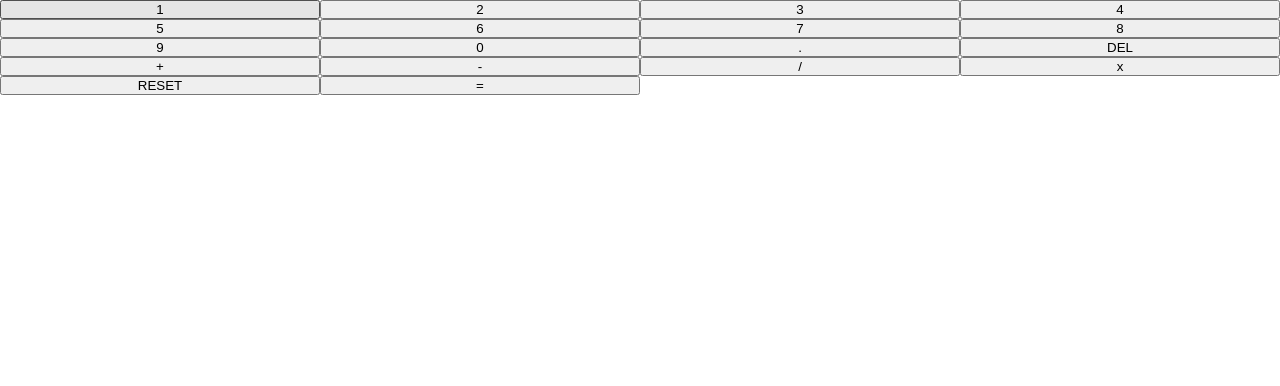
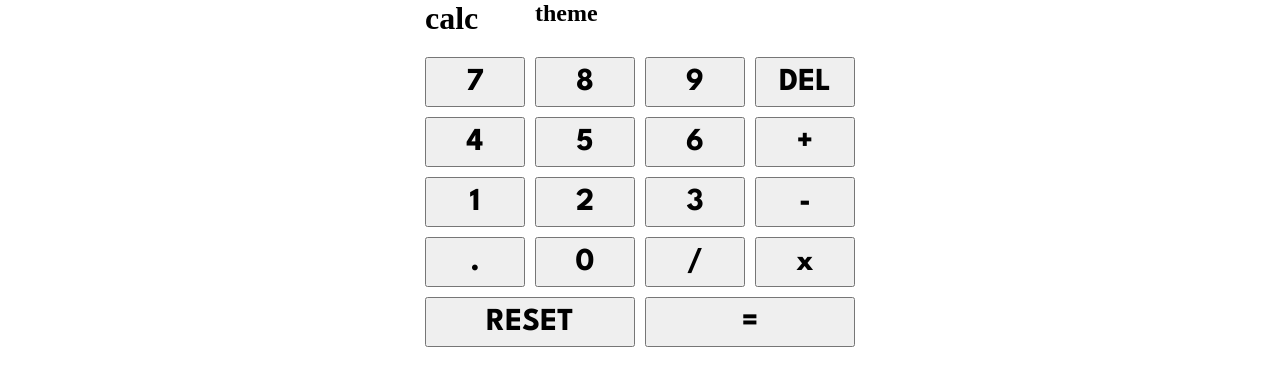
Before and after one commit to LouiseClaughton/Calculator-App, a plain HTML site: page index.html in a window 1280 px wide. Drawn offline with Linux system fonts and the light colour scheme.

Commit message:
added styling, put buttons in the right places, added basic layout

```diff
--- a/index.html
+++ b/index.html
@@ -5,7 +5,7 @@
   <meta name="viewport" content="width=device-width, initial-scale=1.0"> <!-- displays site properly based on user's device -->
   <link rel="stylesheet" href="style.css">
   <link rel="icon" type="image/png" sizes="32x32" href="./images/favicon-32x32.png">
-
+  <link href="https://fonts.googleapis.com/css2?family=League+Spartan:wght@100..900&display=swap" rel="stylesheet"><!--League Spartan Font-->
   <title>Frontend Mentor | Calculator app</title>
 
   <!-- Feel free to remove these styles or customise in your own stylesheet 👍 -->
@@ -16,24 +16,29 @@
 </head>
 <body>
   <main class="container">
-    <button>1</button>
-    <button>2</button>
-    <button>3</button>
-    <button>4</button>
-    <button>5</button>
-    <button>6</button>
-    <button>7</button>
-    <button>8</button>
-    <button>9</button>
-    <button>0</button>
-    <button>.</button>
-    <button>DEL</button>
-    <button>+</button>
-    <button>-</button>
-    <button>/</button>
-    <button>x</button>
-    <button>RESET</button>
-    <button>=</button>
+    <h1>calc</h1>
+    <h2>theme</h2>
+    <!-- <button class="theme">1</button>
+    <button class="theme">2</button>
+    <button class="theme">3</button> -->
+    <button class="one number">1</button>
+    <button class="two number">2</button>
+    <button class="three number">3</button>
+    <button class="four number">4</button>
+    <button class="five number">5</button>
+    <button class="six number">6</button>
+    <button class="seven number">7</button>
+    <button class="eight number">8</button>
+    <button class="nine number">9</button>
+    <button class="zero number">0</button>
+    <button class="dot symbol">.</button>
+    <button class="del">DEL</button>
+    <button class="plus symbol">+</button>
+    <button class="minus symbol">-</button>
+    <button class="divide symbol">/</button>
+    <button class="multiply symbol">x</button>
+    <button class="reset">RESET</button>
+    <button class="equals">=</button>
   </main>
 </body>
 </html>
--- a/style.css
+++ b/style.css
@@ -5,6 +5,134 @@
 
 .container {
     display: grid;
-    grid-template-columns: repeat(4, 1fr);
-    grid-template-rows: repeat(7, 1fr);
+    grid-template-columns: repeat(4, auto);
+    grid-template-rows: repeat(8, auto);
+    gap: 10px;
+    align-content: center;
+    justify-content: center;
 }
+
+button {
+    font-family: 'League Spartan';
+    font-size: 32px;
+    font-weight: 700;
+}
+
+/**** Numbers ****/
+.number {
+    width: 100px;
+    height: 50px;
+    align-self: center;
+    justify-self: center;
+}
+
+.zero {
+    grid-column: 2;
+    grid-row: 6;
+}
+
+.one {
+    grid-column: 1;
+    grid-row: 5;
+}
+
+.two {
+    grid-column: 2;
+    grid-row: 5;
+}
+
+.three {
+    grid-column: 3;
+    grid-row: 5;
+}
+
+.four {
+    grid-column: 1;
+    grid-row: 4;
+}
+
+.five {
+    grid-column: 2;
+    grid-row: 4;
+}
+
+.six {
+    grid-column: 3;
+    grid-row: 4;
+}
+
+.seven {
+    grid-column: 1;
+    grid-row: 3;
+}
+
+.eight {
+    grid-column: 2;
+    grid-row: 3;
+}
+
+.nine {
+    grid-column: 3;
+    grid-row: 3;
+}
+
+/**** Symbols ****/
+.symbol {
+    width: 100px;
+    height: 50px;
+    align-self: center;
+    justify-self: center;
+}
+
+.plus {
+    grid-column: 4;
+    grid-row: 4;
+}
+
+.minus {
+    grid-column: 4;
+    grid-row: 5;
+}
+
+.multiply {
+    grid-column: 4;
+    grid-row: 6;
+}
+
+.divide {
+    grid-column: 3;
+    grid-row: 6;
+}
+
+.dot {
+    grid-column: 1;
+    grid-row: 6;
+}
+
+.equals {
+    grid-column: 3 / 5;
+    grid-row: 7;
+    height: 50px;
+    width: 210px; /* Double the width of number button, accounting for 10px gap */
+    align-self: center;
+    justify-self: center;
+}
+
+/**** Text ****/
+.del {
+    grid-column: 4;
+    grid-row: 3;
+    width: 100px;
+    height: 50px;
+    align-self: center;
+    justify-self: center;
+}
+
+.reset {
+    grid-column: 1 / 3;
+    grid-row: 7;
+    height: 50px;
+    width: 210px; /* Double the width of number button, accounting for 10px gap */
+    align-self: center;
+    justify-self: center;
+}
```
